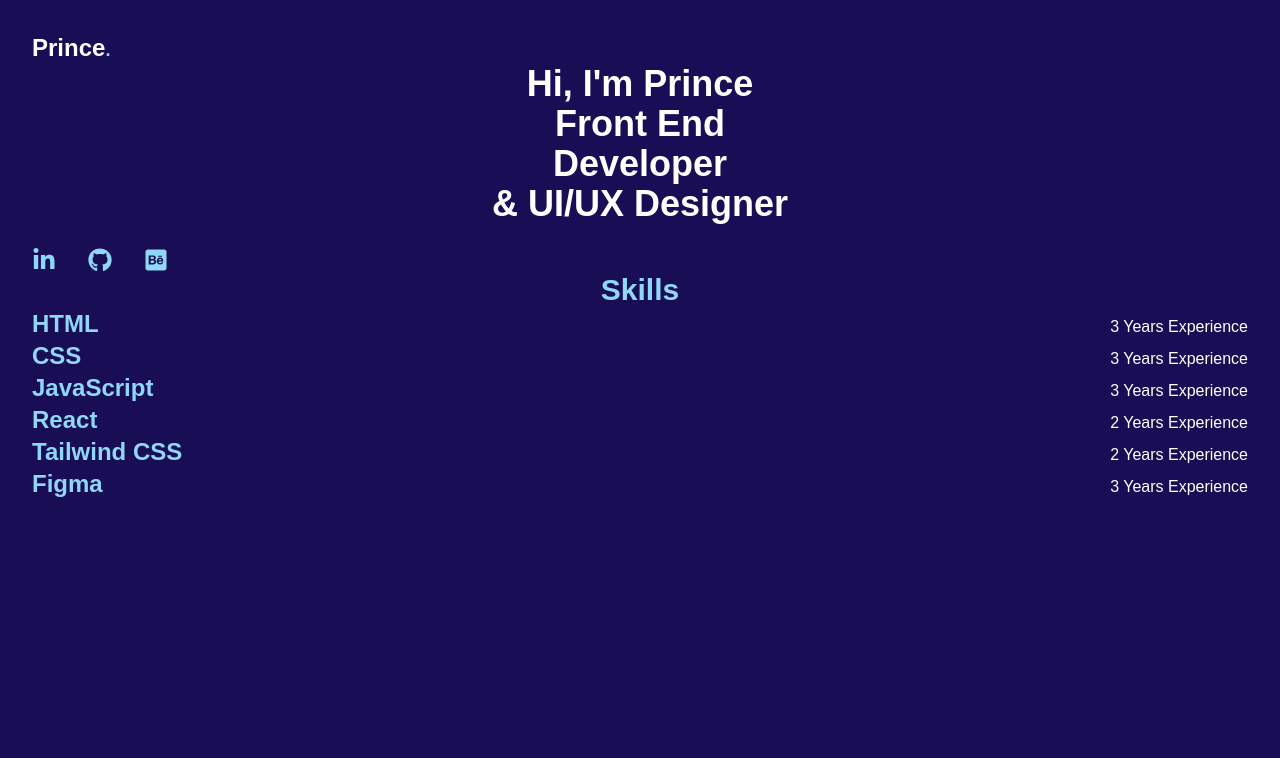
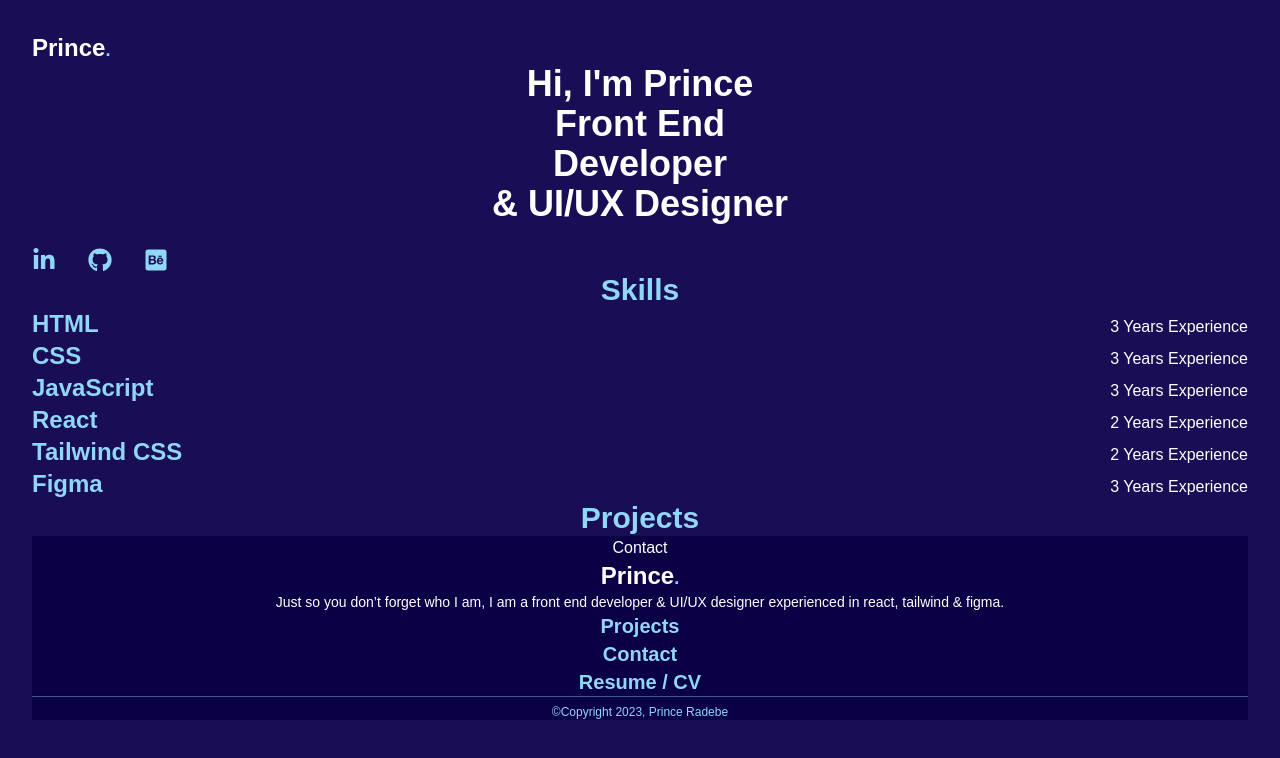
Before and after one commit to princeradebe/portfolio, a React (Vite) app: page / in a window 1280 px wide. Shown: the top 758 px of the page. Built offline with nearby package versions, Linux system fonts and the light colour scheme; a web font is replaced by a local one.

Commit message:
Add fotter

```diff
--- a/src/App.jsx
+++ b/src/App.jsx
@@ -3,6 +3,9 @@ import reactLogo from './assets/react.svg'
 import Navbar from './components/Navbar'
 import Hero from './components/Hero'
 import Skills from './components/Skills'
+import Projects from './components/Projects'
+import Contact from './components/Contact'
+import Footer from './components/Footer'
 import './App.css'
 
 function App() {
@@ -12,6 +15,9 @@ function App() {
       <Navbar />
       <Hero />
       <Skills />
+      <Projects />
+      <Contact />
+      <Footer />
     </div>
   )
 }
--- /dev/null
+++ b/src/components/Contact.jsx
@@ -0,0 +1,9 @@
+import React from 'react'
+
+const Contact = () => {
+    return (
+        <div className='bg-blue-dark text-white'>Contact</div>
+    )
+}
+
+export default Contact
--- a/src/components/Footer.jsx
+++ b/src/components/Footer.jsx
@@ -1,8 +1,25 @@
 import React from 'react'
+import Logo from './logo/Logo'
 
 const Footer = () => {
     return (
-        <div>Footer</div>
+        <div className='bg-blue-dark'>
+            <Logo />
+            <p className='text-white text-sm'>
+                Just so you don’t forget who I am,
+
+                I am a front end developer & UI/UX designer
+                experienced in react, tailwind & figma.
+            </p>
+            <ul className='text-light-blue font-semibold text-xl'>
+                <li>Projects</li>
+                <li>Contact</li>
+                <li>Resume / CV</li>
+            </ul>
+            <hr className='h-[0.2px] border-0 bg-light-blue opacity-40' />
+
+            <p className='text-light-blue text-xs text-center mt-2'> &copy;Copyright {new Date().getFullYear()}, Prince Radebe</p>
+        </div>
     )
 }
 
--- a/src/components/Navbar.jsx
+++ b/src/components/Navbar.jsx
@@ -1,4 +1,5 @@
 import React from 'react'
+import Logo from './logo/Logo'
 
 import { Squash as Hamburger } from 'hamburger-react'
 import Button from './buttons/Button'
@@ -8,12 +9,7 @@ const Navbar = () => {
 
     return (
         <nav className='flex justify-between items-center'>
-            <div className='text-2xl text-white font-semibold'>
-                Prince
-                <span className='text-light-blue text-lg'>
-                    .
-                </span>
-            </div>
+            <Logo />
             {/* <Button className='hidden' /> */}
             <div className='md:hidden'>
                 <Hamburger toggled={open} toggle={setOpen} color='white' alt='menu' />
--- a/src/components/Projects.jsx
+++ b/src/components/Projects.jsx
@@ -0,0 +1,11 @@
+import React from 'react'
+
+const Projects = () => {
+    return (
+        <div>
+            <h2 className='text-3xl text-light-blue font-semibold'>Projects</h2>
+        </div>
+    )
+}
+
+export default Projects
--- /dev/null
+++ b/src/components/logo/Logo.jsx
@@ -0,0 +1,14 @@
+import React from 'react'
+
+const Logo = () => {
+    return (
+        <div className='text-2xl text-white font-semibold'>
+            Prince
+            <span className='text-light-blue text-lg'>
+                .
+            </span>
+        </div>
+    )
+}
+
+export default Logo
--- a/tailwind.config.cjs
+++ b/tailwind.config.cjs
@@ -12,6 +12,7 @@ module.exports = {
     colors: {
       "white": "#FFFFFF",
       "blue": "#190E55",
+      "blue-dark": "#0B0046",
       "light-blue": "#90D6F7",
       "purple": "#9D78FD",
     },
```
